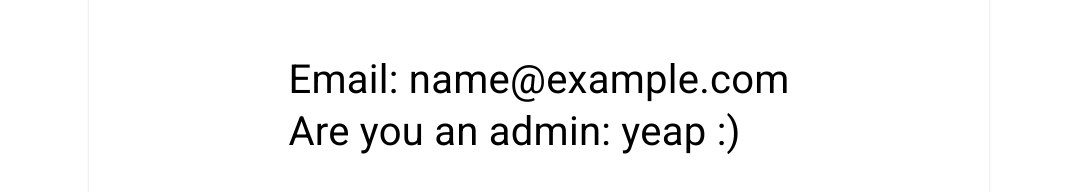
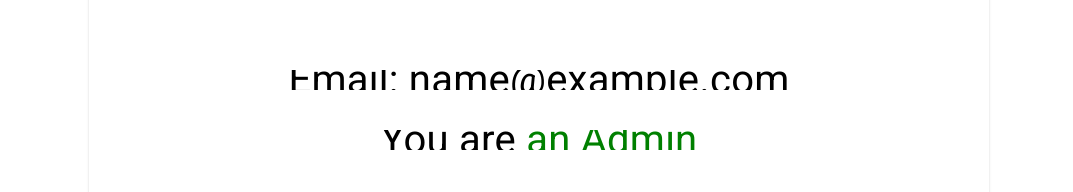
Before and after one commit to shevOle/ang-used-car-evaluation-app, an Angular app: page /profile in a window 1280 px wide. Shown: the part 760-952 px from the top of the page, without its empty margins (101-1174 px from the left). Built offline with nearby package versions, Linux system fonts and the light colour scheme; sample sign-in values are in the browser's storage.

Commit message:
fix: update profile page styles

```diff
--- a/src/app/profile/profile.component.html
+++ b/src/app/profile/profile.component.html
@@ -5,7 +5,12 @@
     </div>
     <div class="profile-info">
       <p>Email: {{ currentUser.email }}</p>
-      <p>Are you an admin: {{ currentUser.isAdmin ? "yeap :)" : "nope :(" }}</p>
+      <p>
+        @if (currentUser.isAdmin) { You are
+        <span class="admin">an Admin</span> } @else { You are
+        <span class="user">not an Admin</span>
+        }
+      </p>
     </div>
   </section>
 </ucea-form-card>
--- a/src/app/profile/profile.component.scss
+++ b/src/app/profile/profile.component.scss
@@ -1,3 +1,5 @@
+$break-point-xs: 400px;
+
 * {
   box-sizing: border-box;
 }
@@ -31,5 +33,25 @@
 .profile-info {
   display: flex;
   flex-direction: column;
-  gap: 20px;
+  align-items: center;
+  gap: 40px;
+
+  p {
+    margin: 0;
+    overflow: hidden;
+    text-overflow: ellipsis;
+    text-wrap: nowrap;
+
+    @media screen and (max-width: $break-point-xs) {
+      width: 180px;
+    }
+
+    & > span.admin {
+      color: green;
+    }
+
+    & > span.user {
+      color: red;
+    }
+  }
 }
```
